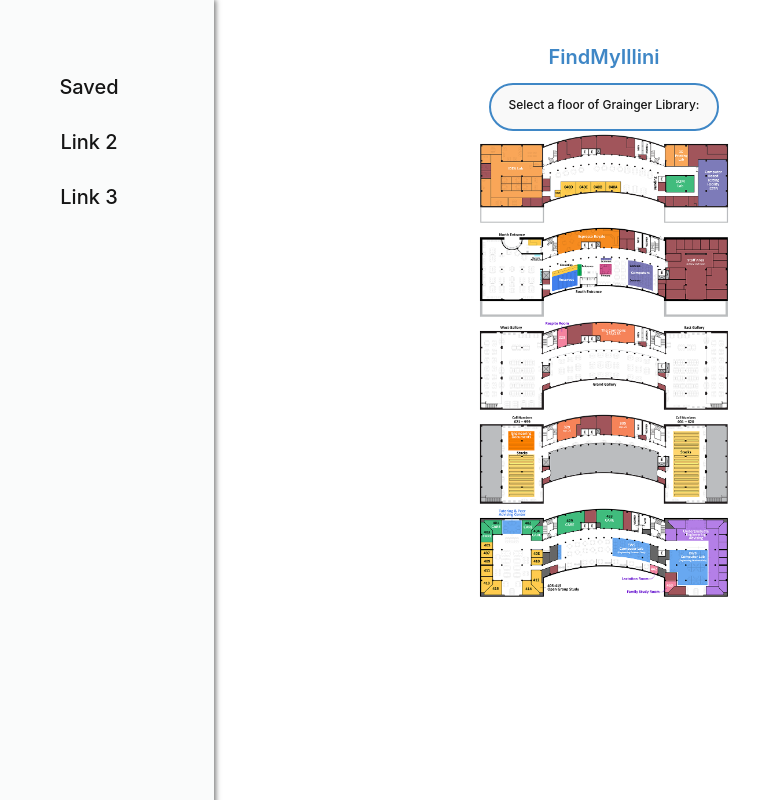
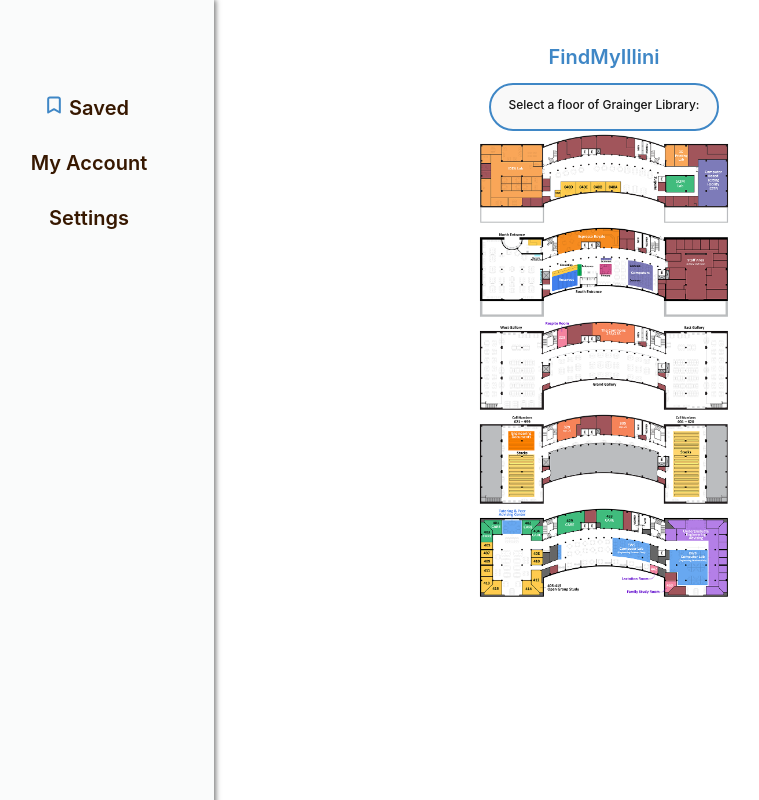
Before and after one commit to CS196Illinois/FA24-Group28, a React (Vite) app in the folder Project/find-my-illini/: page / in a window 1280 px wide. Both pictures are taken after a click on the button "Toggle menu". Shown: the whole page, without its empty margins (36-795 px from the left). Built offline with nearby package versions, Linux system fonts and the light colour scheme.

Commit message:
menu slider

```diff
--- a/Project/find-my-illini/src/App.jsx
+++ b/Project/find-my-illini/src/App.jsx
@@ -9,7 +9,7 @@
 import './App.css'
 
 const MenuIcon = () => (
-  <svg xmlns="http://www.w3.org/2000/svg" width="24" height="24" viewBox="0 0 24 24" fill="none">
+  <svg class='menub' xmlns="http://www.w3.org/2000/svg" width="24" height="24" viewBox="0 0 24 24" fill="none">
   <path d="M4 12H20" stroke="#151515" stroke-width="2" stroke-linecap="round" stroke-linejoin="round"/>
   <path d="M4 6H20" stroke="#151515" stroke-width="2" stroke-linecap="round" stroke-linejoin="round"/>
   <path d="M4 18H20" stroke="#151515" stroke-width="2" stroke-linecap="round" stroke-linejoin="round"/>
@@ -44,9 +44,11 @@
       {isOpen && (
         <nav className={`slider-menu ${isOpen ? 'open' : ''}`}>
           <ul>
-            <li><a href="#link1">Saved</a></li>
-            <li><a href="#link2">Link 2</a></li>
-            <li><a href="#link3">Link 3</a></li>
+            <li><a href="#link1"><svg class="bookmark" xmlns="http://www.w3.org/2000/svg" width="20" height="30" viewBox="0 0 20 20" fill="none">
+  <path d="M15.8334 17.5L10 14.1667L4.16669 17.5V4.16667C4.16669 3.72464 4.34228 3.30072 4.65484 2.98816C4.9674 2.67559 5.39133 2.5 5.83335 2.5H14.1667C14.6087 2.5 15.0326 2.67559 15.3452 2.98816C15.6578 3.30072 15.8334 3.72464 15.8334 4.16667V17.5Z" stroke="#3F87C6" stroke-width="2" stroke-linecap="round" stroke-linejoin="round"/>
+</svg> Saved</a></li>
+            <li><a href="#link2">My Account</a></li>
+            <li><a href="#link3">Settings</a></li>
           </ul>
         </nav>
       )}
--- a/Project/find-my-illini/src/index.css
+++ b/Project/find-my-illini/src/index.css
@@ -15,11 +15,11 @@
 
 a {
   font-weight: 500;
-  color: #646cff;
+  color: #494eac;
   text-decoration: inherit;
 }
 a:hover {
-  color: #535bf2;
+  color: #5131ac;
 }
 
 body {
@@ -53,9 +53,16 @@
   font-size: 30px;
 }
 
-svg {
+.menub {
   width: 30px;
   height: 50px;
+}
+
+li:first-child a svg {
+  margin-top: 20px;
+  margin-left: -5px;
+  height: 20px;
+  width: 20px;
 }
 
 .slider-menu {
@@ -87,16 +94,15 @@
 }
 
 .slider-menu a {
-  color: var(--Black, #151515);
-  font-family: Inter;
+  color: var(--Black, #371800);
   font-size: 20px;
   font-style: normal;
-  font-weight: 500;
+  font-weight: 600;
   line-height: normal;
 }
 
 .slider-menu a:hover {
-  color: #bd6710;
+  color: #422da9;
 }
 
 
```
